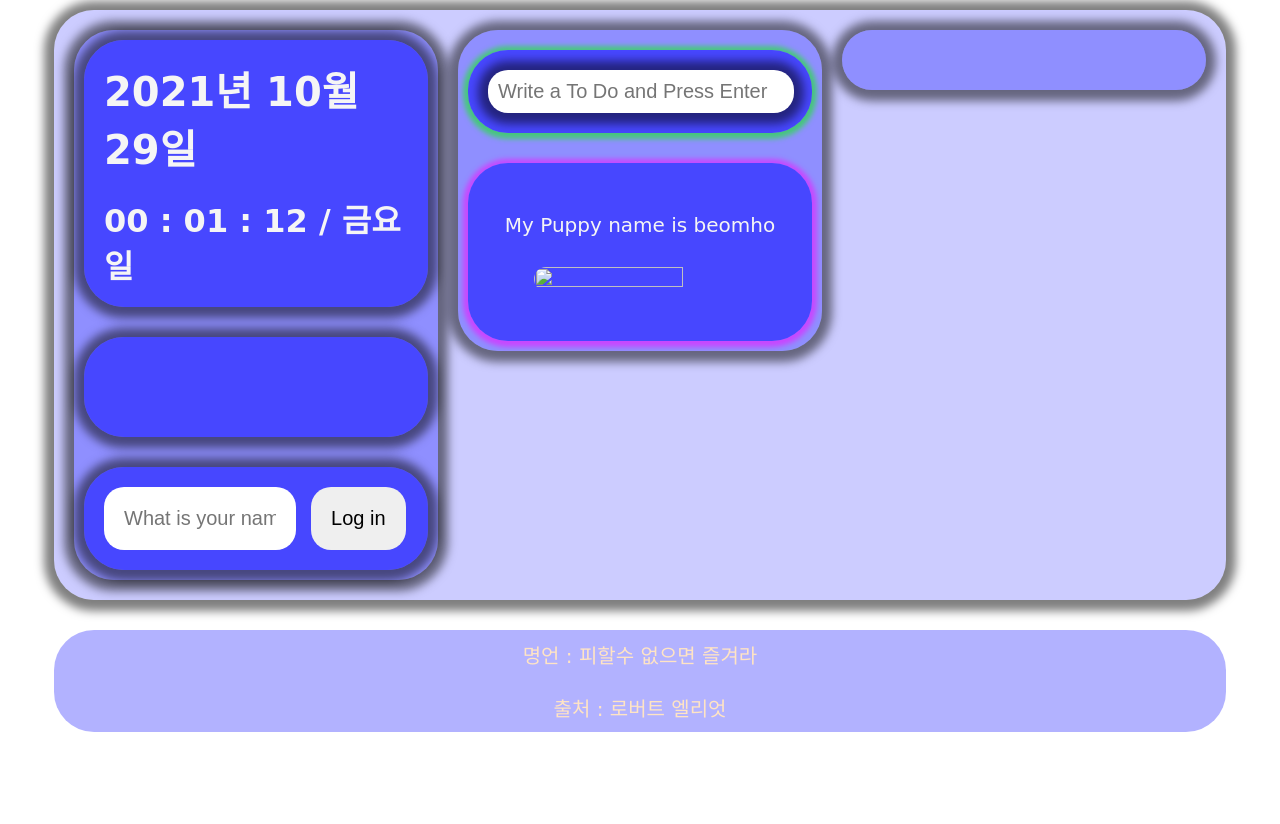
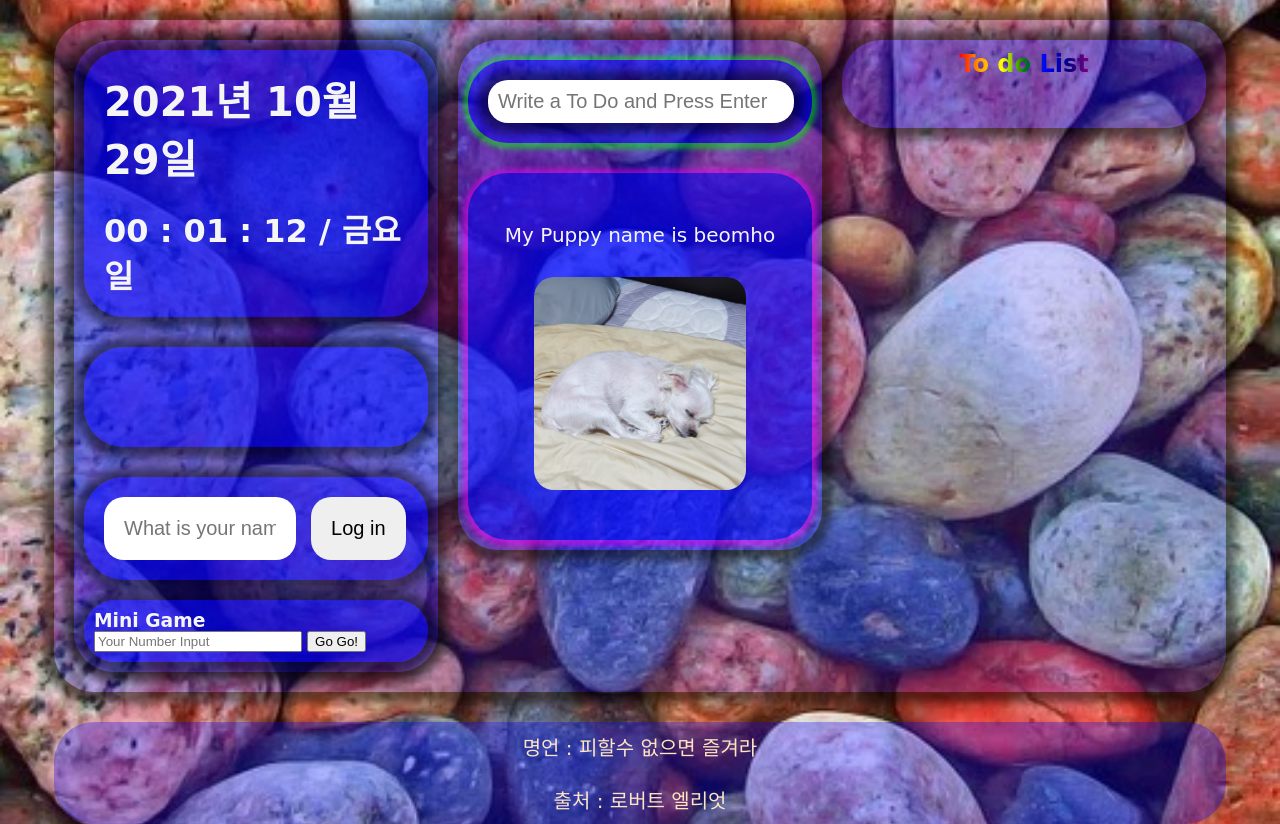
Before and after one commit to codingbeom/2021_5_to_do_list_challenge, a plain HTML site: page index.html in a window 1280 px wide. Before the commit the page ends 800 px from the top, so only its background shows below. Drawn offline with Linux system fonts and the light colour scheme.

Commit message:
Game, refac

```diff
--- a/css/style.css
+++ b/css/style.css
@@ -7,6 +7,10 @@ body {
   display: flex;
   align-items: center;
   flex-direction: column;
+  margin: 0;
+}
+h3,
+h2 {
   margin: 0;
 }
 .hidden {
@@ -20,7 +24,7 @@ body {
   border-radius: 40px;
   display: flex;
   justify-content: flex-start;
-  margin: 10px 0px 30px 0px;
+  margin: 20px 0px 30px 0px;
   box-shadow: 0px 1px 10px 10px rgba(0, 0, 0, 0.5);
 }
 .info-contents {
@@ -218,3 +222,31 @@ body {
   align-items: center;
   color: bisque;
 }
+.game-box {
+  background-color: rgba(0, 0, 255, 0.5);
+  border-radius: 40px;
+  box-shadow: 0px 1px 10px 10px rgba(0, 0, 0, 0.5);
+  margin-top: 20px;
+  padding: 10px;
+}
+.number input {
+  width: 200px;
+}
+.todo-box__list {
+  display: flex;
+  justify-content: center;
+}
+.todo-box__list h2 {
+  background-image: linear-gradient(
+    90deg,
+    red,
+    orange,
+    yellow,
+    green,
+    blue,
+    navy,
+    purple
+  );
+  -webkit-background-clip: text;
+  color: transparent;
+}
--- a/index.html
+++ b/index.html
@@ -40,6 +40,20 @@
             </form>
           </div>
         </div>
+        <div class="game-box">
+          <h3>Mini Game</h3>
+          <span></span>
+          <form class="number">
+            <input
+              type="number"
+              placeholder="Your Number Input"
+              min="5"
+              max="100"
+            />
+            <button>Go Go!</button>
+          </form>
+          <h2></h2>
+        </div>
       </div>
 
       <div class="info-contents">
@@ -60,6 +74,9 @@
       </div>
 
       <div class="info-contents">
+        <div class="todo-box__list">
+          <h2>To do List</h2>
+        </div>
         <ul class="todo-list__box" id="todo-list"></ul>
       </div>
     </div>
@@ -76,4 +93,5 @@
   <script src="js/background.js"></script>
   <script src="js/todo.js"></script>
   <script src="js/weather.js"></script>
+  <script src="js/game.js"></script>
 </html>
--- a/js/game.js
+++ b/js/game.js
@@ -0,0 +1 @@
+const
```
Also changed, not shown: img/1.jpg (added), img/2.webp (added), img/3.webp (added), img/baby.jpg (added), js/dday.js (deleted).
